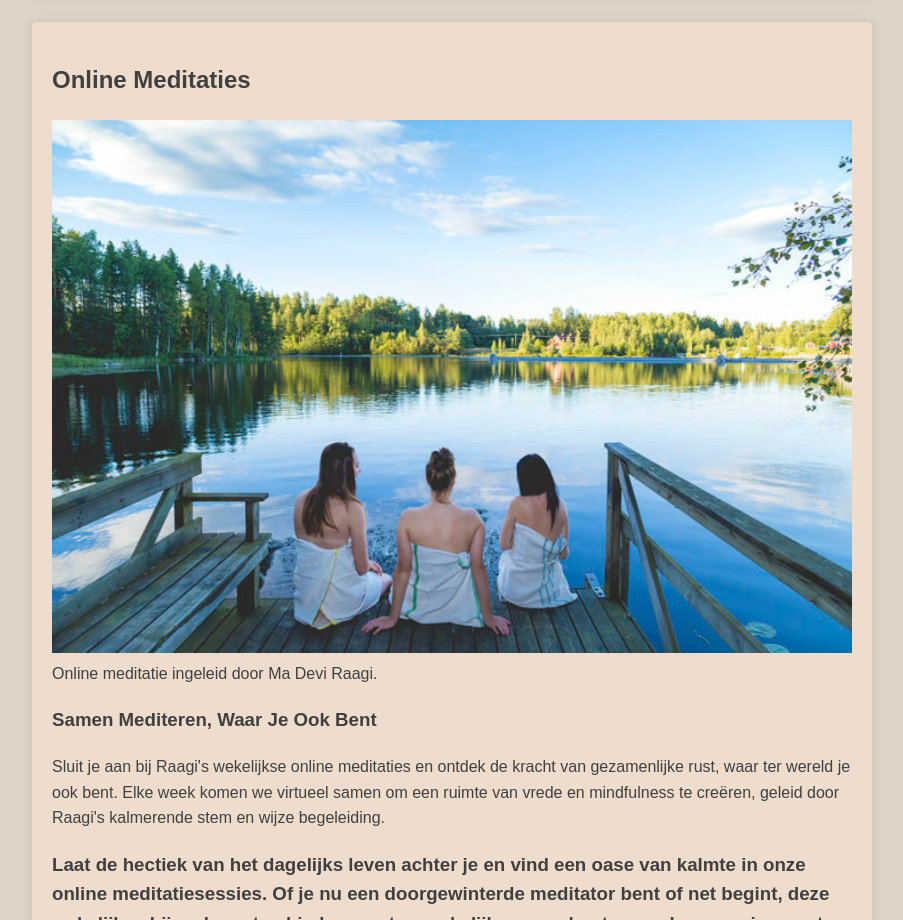
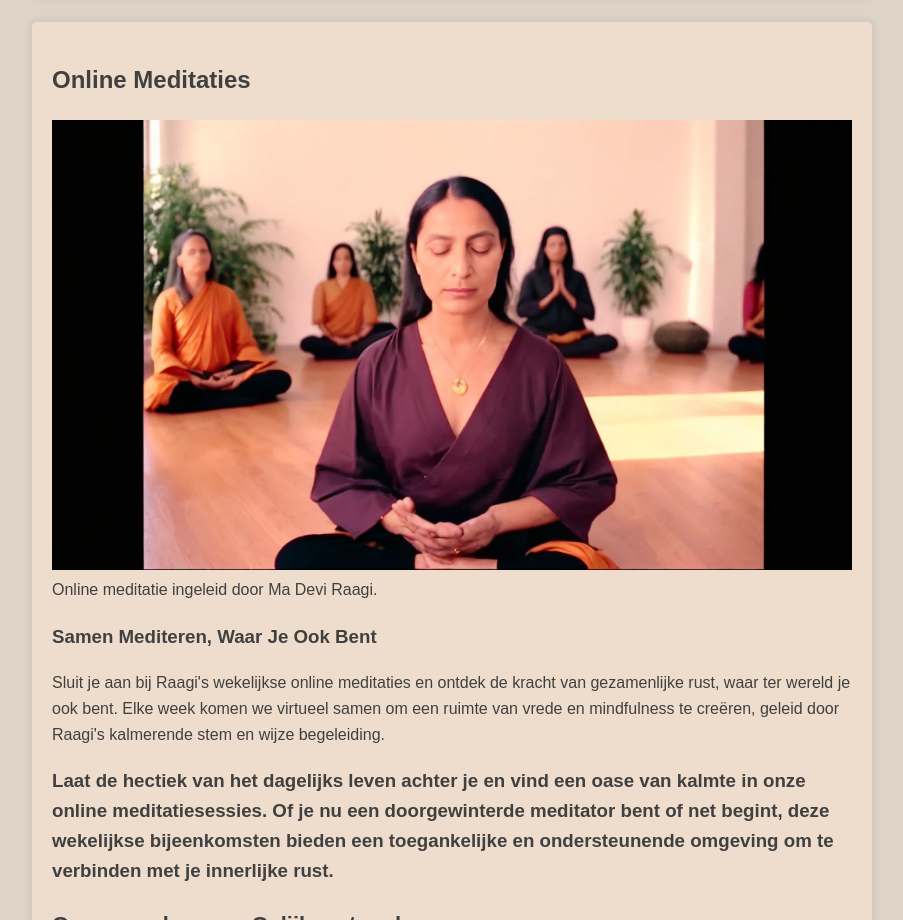
Before and after one commit to beauterre/Ma-Deva-Raagi, a plain HTML site: page index.html in a window 1280 px wide. Shown: the part 3263-4183 px from the top of the page, without its empty margins (188-1091 px from the left). Drawn offline with Linux system fonts and the light colour scheme.

Commit message:
Update index.html

```diff
--- a/index.html
+++ b/index.html
@@ -79,7 +79,7 @@ Op onze <a href="">Patreon</a> kun je doneren en bijdragen aan de voimapaikk en
 </section>
  <section id="meditaties">
         <h2> Online Meditaties</h2>
-       <img src="meditatie.jpg">
+       <img src="meditation.jpg">
 Online meditatie ingeleid door Ma Devi Raagi.
 <h3>Samen Mediteren, Waar Je Ook Bent</h3>
 Sluit je aan bij Raagi's wekelijkse online meditaties en ontdek de kracht van gezamenlijke rust, waar ter wereld je ook bent. Elke week komen we virtueel samen om een ruimte van vrede en mindfulness te creëren, geleid door Raagi's kalmerende stem en wijze begeleiding.
```
